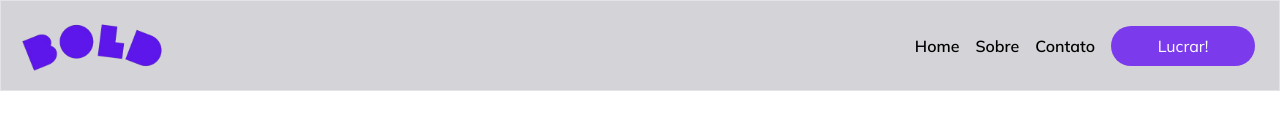
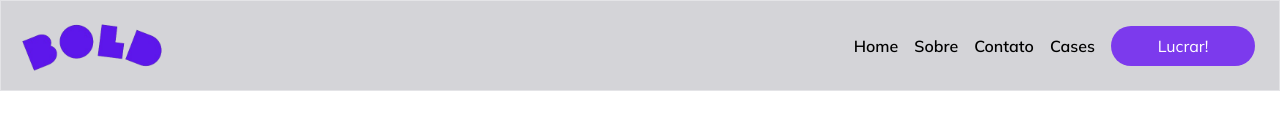
Before and after one commit to barretodev1/bold_saas, a Next.js app: page / in a window 1280 px wide. Shown: the top 132 px of the page. Built offline with nearby package versions, Linux system fonts and the light colour scheme.

Commit message:
feat: change a header

```diff
--- a/app/_components/header.tsx
+++ b/app/_components/header.tsx
@@ -44,6 +44,14 @@ export default function HeaderComponent() {
               href="#contato"
             >
               Contato
+            </a>
+          </li>
+          <li>
+            <a
+              className="text-black font-semibold hover:text-violet-600 transition-all"
+              href="#cases"
+            >
+              Cases
             </a>
           </li>
           <a
--- a/app/page.tsx
+++ b/app/page.tsx
@@ -244,7 +244,7 @@ export default function Home() {
       </div>
 
       {/* COMPONENT CASES */}
-      <div className="flex flex-col p-8 items-center justify-center">
+      <div id="cases" className="flex flex-col p-8 items-center justify-center">
         <div data-aos="fade-up">
           <Image src="/cases.png" alt="cases" height={370} width={370} />
         </div>
```
